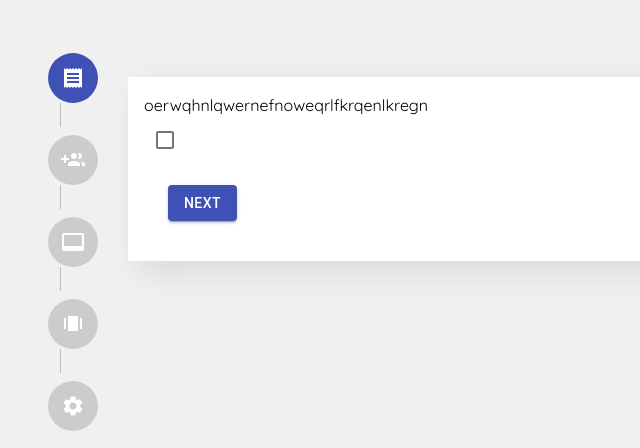
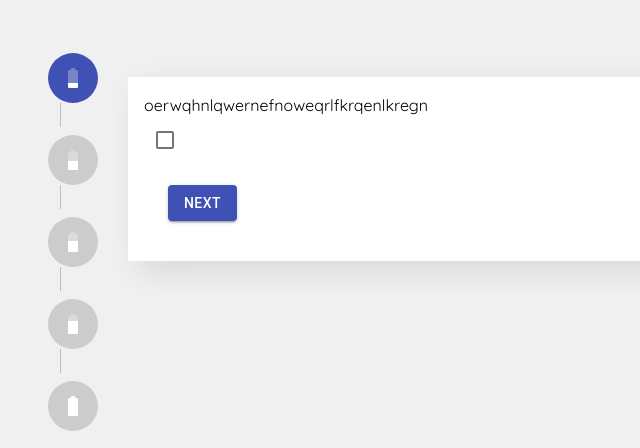
Before and after one commit to sideprojex/ttt, a Gatsby site: page /contact in a window 1280 px wide. Shown: the part 150-598 px from the top of the page, 0-640 px from the left. Built offline with nearby package versions, Linux system fonts and the light colour scheme; Gatsby itself is replaced by a stand-in of ours.

Commit message:
added new icons!

```diff
--- a/src/components/FormComponent.js
+++ b/src/components/FormComponent.js
@@ -5,11 +5,11 @@
 import ThirdStep from "./ThirdStep"
 import { multiStepContext } from "../context/StepContext"
 import { Stepper, Step, StepLabel, Container, Grid } from "@material-ui/core"
-import SettingsIcon from "@material-ui/icons/Settings"
-import GroupAddIcon from "@material-ui/icons/GroupAdd"
-import VideoLabelIcon from "@material-ui/icons/VideoLabel"
-import AmpStoriesIcon from "@material-ui/icons/AmpStories"
-import ReceiptIcon from "@material-ui/icons/Receipt"
+import Battery20Icon from "@material-ui/icons/Battery20"
+import Battery50Icon from "@material-ui/icons/Battery50"
+import Battery60Icon from "@material-ui/icons/Battery60"
+import Battery80Icon from "@material-ui/icons/Battery80"
+import BatteryFullIcon from "@material-ui/icons/BatteryFull"
 import { makeStyles } from "@material-ui/core/styles"
 import clsx from "clsx"
 import TermsStepper from "./TermsStepper"
@@ -50,11 +50,11 @@
     const { active, completed } = props
 
     const icons = {
-      1: <ReceiptIcon />,
-      2: <GroupAddIcon />,
-      3: <VideoLabelIcon />,
-      4: <AmpStoriesIcon />,
-      5: <SettingsIcon />,
+      1: <Battery20Icon />,
+      2: <Battery50Icon />,
+      3: <Battery60Icon />,
+      4: <Battery80Icon />,
+      5: <BatteryFullIcon />,
     }
 
     return (
```
Also changed, not shown: 1 other file.
